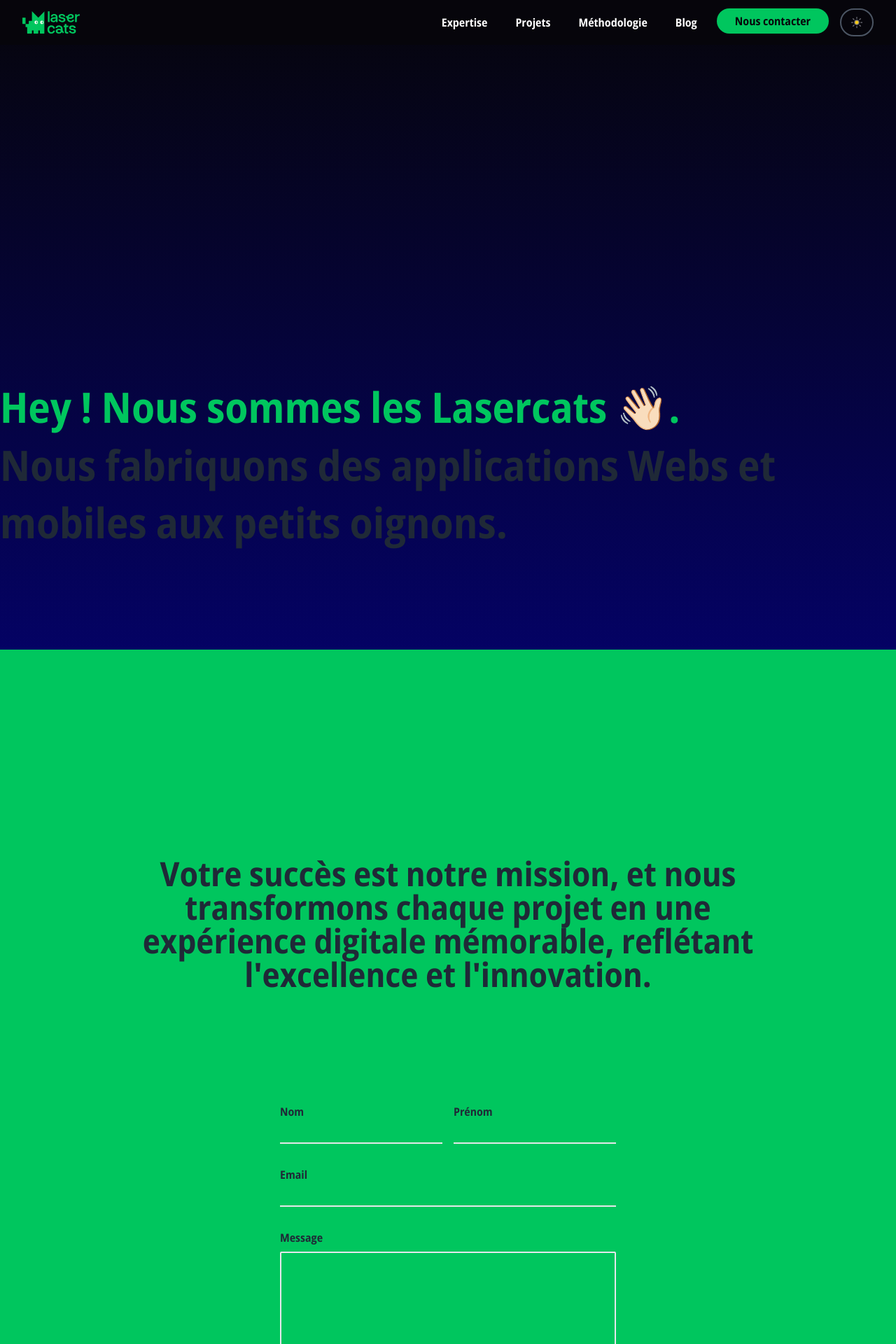
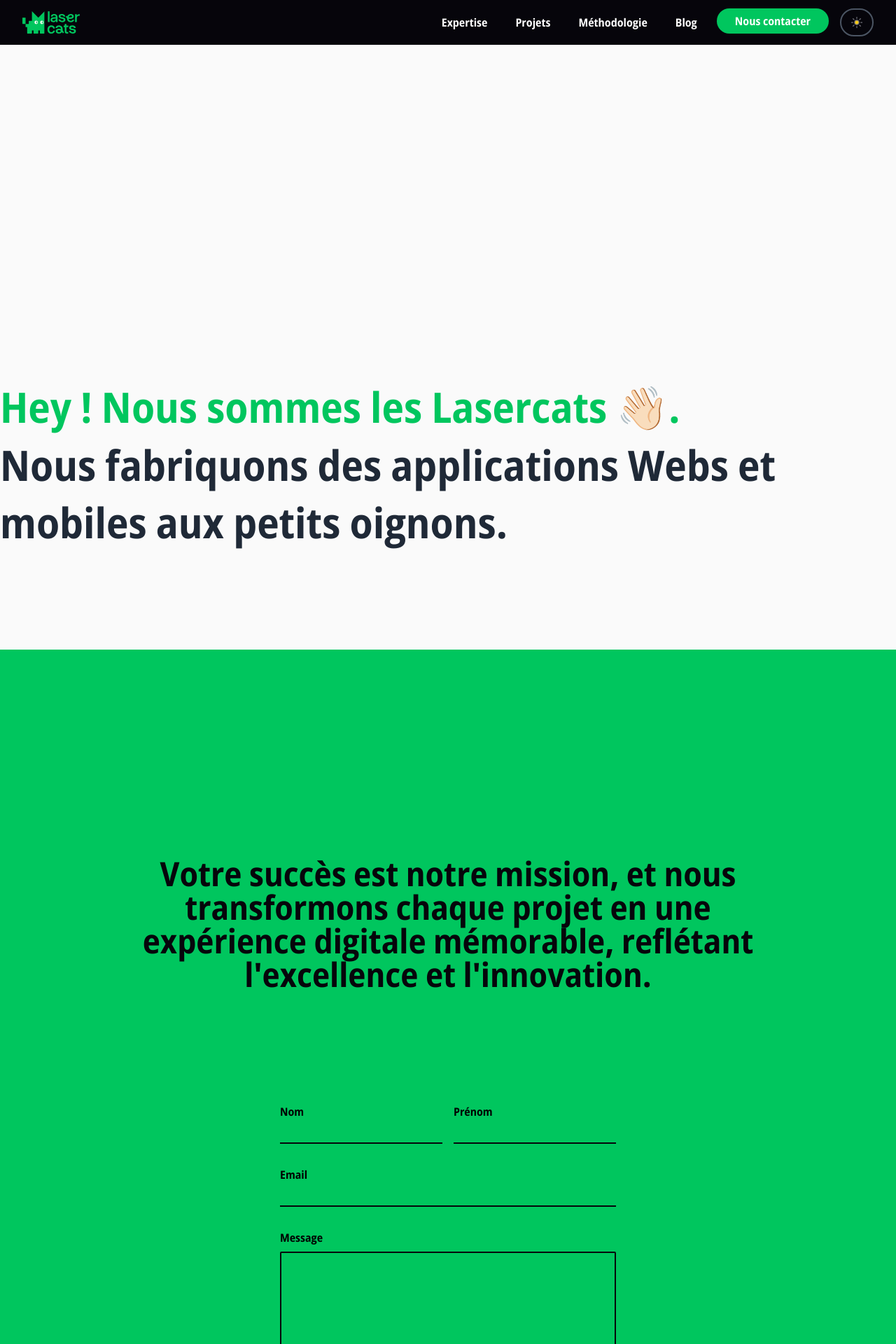
Before and after one commit to lasercatspro/lasercats-fr, a Next.js app: page / in a window 1280 px wide. Shown: the top 1920 px of the page at 70% size. Built offline with nearby package versions, Linux system fonts and the light colour scheme.

Commit message:
:lipstick: CSS dark mode fixing

```diff
--- a/src/app/_components/contact.tsx
+++ b/src/app/_components/contact.tsx
@@ -51,19 +51,20 @@ const Contact = () => {
 
 	return (
 		<div id="contact" className="bg-primary px-40 py-24">
-			<h2 className="text-5xl mt-[200px] mb-40 text-center">
+			<h2 className="text-5xl mt-[200px] mb-40 text-center !text-custom-dark">
 				{
 					"Votre succès est notre mission, et nous transformons chaque projet en une expérience digitale mémorable, reflétant l'excellence et l'innovation."
 				}
 			</h2>
 			<div className="w-2/3 max-w-7xl mx-auto">
 				<form
+					id="form"
 					action="#"
 					onSubmit={(e) => submitFn(e)}
 					className="flex flex-col gap-8 my-8 w-9/12 mx-auto"
 				>
-					<div className="flex gap-4">
-						<div className="flex flex-col w-full gap-2">
+					<div className="flex gap-4 ">
+						<div className="flex flex-col w-full gap-2 ">
 							<label htmlFor={inputs[0]}>{inputs[0]}</label>
 							<input
 								type="text"
--- a/src/app/_components/navbar.tsx
+++ b/src/app/_components/navbar.tsx
@@ -112,7 +112,7 @@ export const Navbar = (): ReactNode => {
 										</Link>
 									))}
 									<div className="flex gap-4">
-										<Link href={"#contact"} className="primary h-6 rounded-full">
+										<Link href={"#contact"} className="primary h-6 rounded-full text-white">
 											Nous contacter
 										</Link>
 										<ModeToggle />
--- a/src/app/globals.css
+++ b/src/app/globals.css
@@ -16,11 +16,14 @@
     @apply text-2xl;
   }
 
-  h1, h2, p, a, time, div:not(footer) {
+  h1:not(.form), h2:not(.form), h3:not(.form), h3:not(.form), p:not(.form), span:not(footer), a, time {
     @apply text-gray-800 dark:text-gray-50;
   }
   * {
     @apply transition-all duration-200;
+  }
+  input, label, textarea {
+    @apply border-custom-dark;
   }
 }
 
--- a/src/app/layout.tsx
+++ b/src/app/layout.tsx
@@ -95,7 +95,7 @@ export default function RootLayout({
 				/>
 				<script dangerouslySetInnerHTML={{ __html: modeScript }} />
 			</head>
-			<body className="bg-zinc-50 gradient ">
+			<body className="bg-zinc-50 dark:gradient">
 				<Navbar />
 				<div className="mx-auto">{children}</div>
 				<Footer />
```
